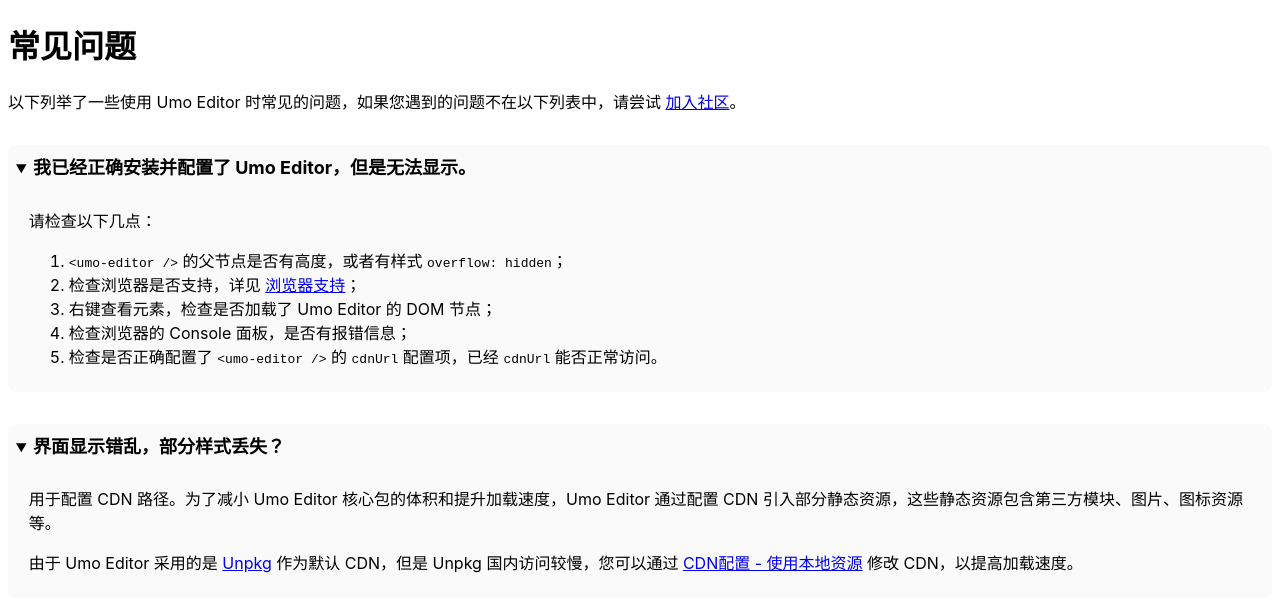
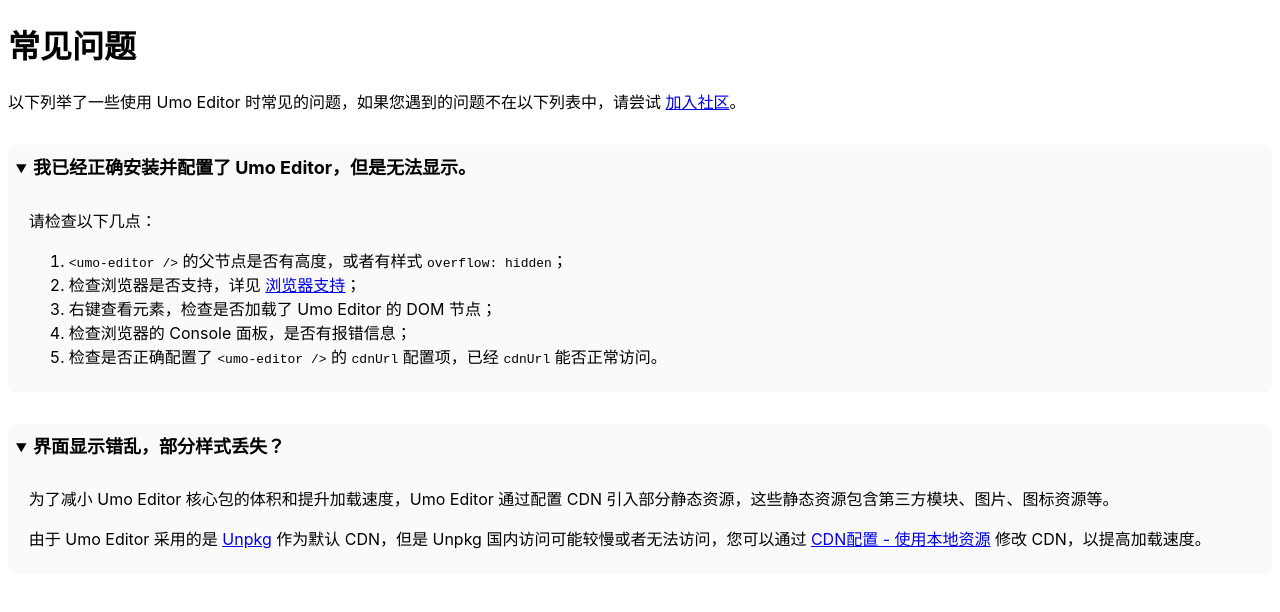
Before and after one commit to umodoc/docs, a Next.js app: page /docs/guide/faq in a window 1280 px wide. Shown: the top 612 px of the page. Built offline with nearby package versions, Linux system fonts and the light colour scheme.

Commit message:
优化描述

```diff
--- a/pages/docs/guide/faq.mdx
+++ b/pages/docs/guide/faq.mdx
@@ -27,7 +27,7 @@ export function FAQBox({ title, children }) {
 </FAQBox>
 
 <FAQBox title="界面显示错乱，部分样式丢失？">
-用于配置 CDN 路径。为了减小 Umo Editor 核心包的体积和提升加载速度，Umo Editor 通过配置 CDN 引入部分静态资源，这些静态资源包含第三方模块、图片、图标资源等。
+为了减小 Umo Editor 核心包的体积和提升加载速度，Umo Editor 通过配置 CDN 引入部分静态资源，这些静态资源包含第三方模块、图片、图标资源等。
 
-由于 Umo Editor 采用的是 [Unpkg](https://unpkg.com) 作为默认 CDN，但是 Unpkg 国内访问较慢，您可以通过 [CDN配置 - 使用本地资源](../options/cdn#使用本地资源) 修改 CDN，以提高加载速度。
+由于 Umo Editor 采用的是 [Unpkg](https://unpkg.com) 作为默认 CDN，但是 Unpkg 国内访问可能较慢或者无法访问，您可以通过 [CDN配置 - 使用本地资源](../options/cdn#使用本地资源) 修改 CDN，以提高加载速度。
 </FAQBox>
```
